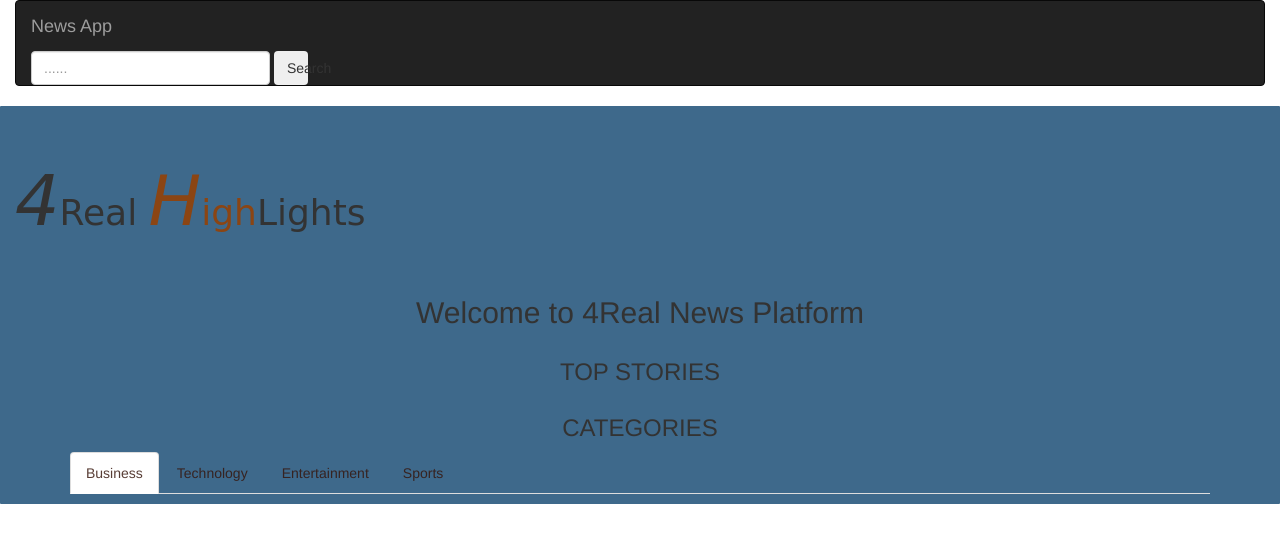
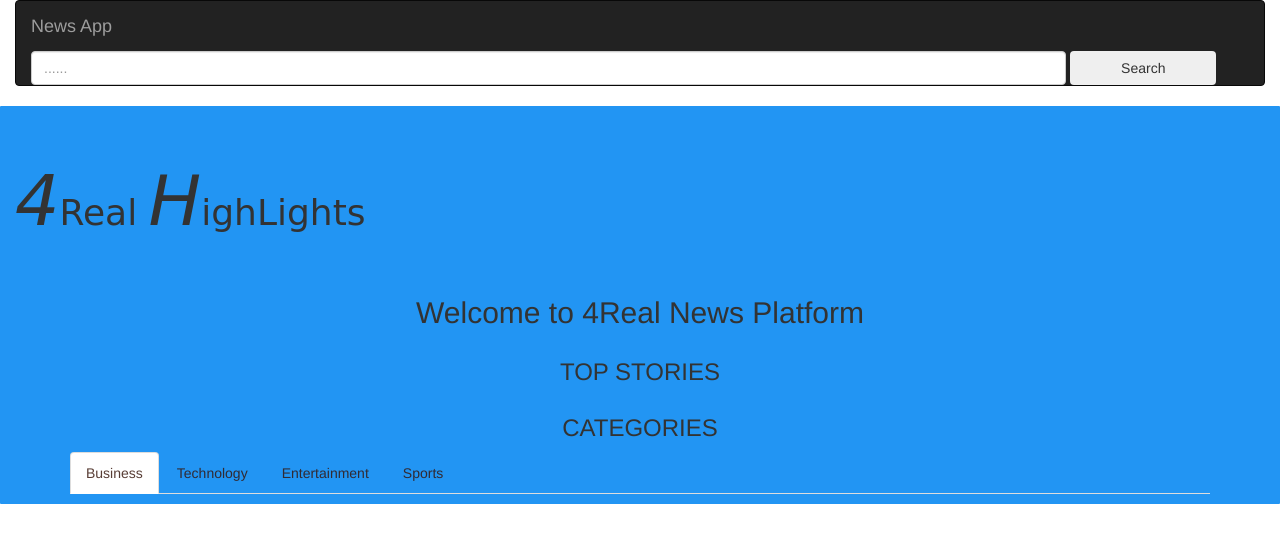
Before and after one commit to brianmwiruki/news_app, a Flask app: template app/templates/index.html in a window 1280 px wide. Shown: the top 543 px of the page. Run offline with Flask 2, Linux system fonts and the light colour scheme; the template is opened without the code that fills it, so the values that code supplies are empty; some libraries are stand-ins or nearby versions.

Commit message:
background color change

```diff
--- a/app/templates/index.html
+++ b/app/templates/index.html
@@ -24,8 +24,8 @@
 
     <!-- Content block  -->
     {% block content %}
-    <div class="container-fluid" style="background-color: #24557ce0;border-radius: 0.1rem;">
-        <h1 style="font-family: 'Ma Shan Zheng', cursive;"><span style="font-size: 70px;line-height: 150px;font-style: italic;">4</span>Real <span style="color: saddlebrown;"><span style="font-size: 70px;line-height: 150px;font-style: italic;" >H</span>igh</span>Lights</h1>
+    <div class="container-fluid" style="background-color: #2295f3;border-radius: 0.1rem;">
+        <h1 style="font-family: 'Ma Shan Zheng', cursive;"><span style="font-size: 70px;line-height: 150px;font-style: italic;">4</span>Real <span><span style="font-size: 70px;line-height: 150px;font-style: italic;" >H</span>igh</span>Lights</h1>
 
         <h2 class="text-center">Welcome to 4Real News Platform</h2>
         <div class="container text-center hoverable p-4 img-fluid">
@@ -34,10 +34,10 @@
             {% for top_article in google_news %}
             <div class="col-md-4" style="padding: 1%;">
                 <div class="">
-                    <div class="topnews" style="border:1px solid rgb(19, 139, 45);padding: 1%;border-radius: 0.2rem;">
+                    <div class="topnews" style="border:1px solid #000; padding: 1%;border-radius: 0.2rem;">
                         <img src={{top_article.urlToImage}} style="width:260px;height:160px">
                         <p>{{top_article.title | truncate(50)}}</p>
-                        <a href={{top_article.url}} style="color: rgb(19, 139, 45);">Explore Article</a>
+                        <a href={{top_article.url}} style="color: #000;">Explore Article</a>
                     </div>
                 </div>
             </div>
--- a/app/templates/navbar.html
+++ b/app/templates/navbar.html
@@ -1,5 +1,5 @@
 <div class="container-fluid">
-    <nav class="navbar sticky-top navbar-inverse" role="navigation">
+    <nav class="navbar sticky-top navbar-inverse" role="navigation" style="width: 100%;">
 
         <div class="navbar-header" style="width: 100%;">
             <button type="button" class="navbar-toggle" data-toggle="collapse" data-target=".navbar-collapse">
@@ -10,7 +10,7 @@
             </button>
             <a class="navbar-brand" href="/"> News App </a>
         </div>
-        <div class="navbar-collapse collapse" style="margin-top: 1%; z-index: 1; width: max-content;">
+        <div class="navbar-collapse collapse" style="margin-top: 1%;">
 
             <form class="form-inline my-2 my-lg-0" style="margin: auto;">
                 <input class="form-control mr-sm-2" type="text" placeholder="......" style="width: 85%;">
--- a/app/templates/news.html
+++ b/app/templates/news.html
@@ -5,10 +5,10 @@
 
 
 {% block content %} {% for detz_article in detz %}
-<div class="container" style="background-color:  #5368729b;padding:1%;border-radius:0.1rem;">
+<div class="container" style="background-color:  #5368729b;border-radius:0.1rem;">
     <div id="artic" class="container text-center">
 
-        <div class="row tab-content" style="border: 1px solid saddlebrown;border-radius: 0.1rem; padding: 1%;margin-bottom: 2%;width: 100%;">
+        <div class="row tab-content" style="border: 1px solid #000;border-radius: 0.1rem; padding: 1%;width: 100%;">
 
             <div class="col-md-5">
 
```
